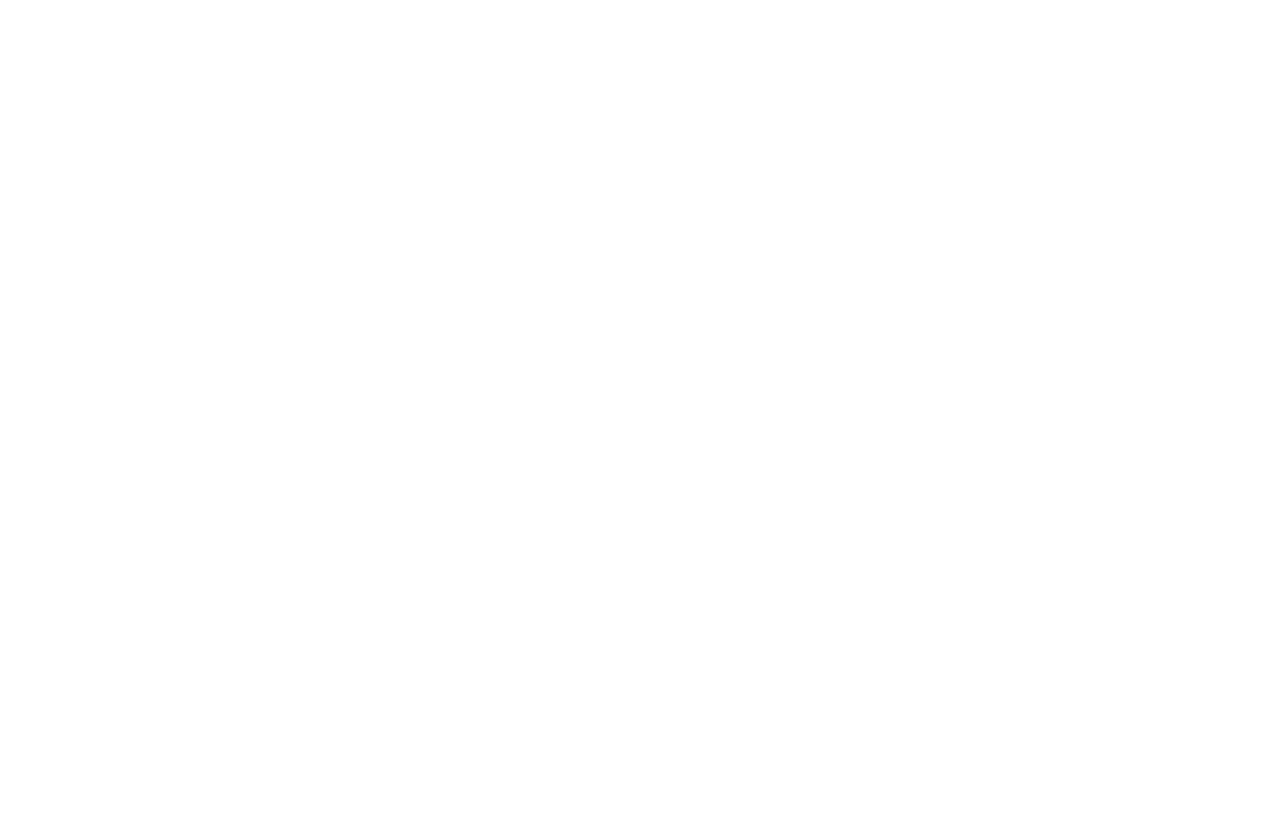
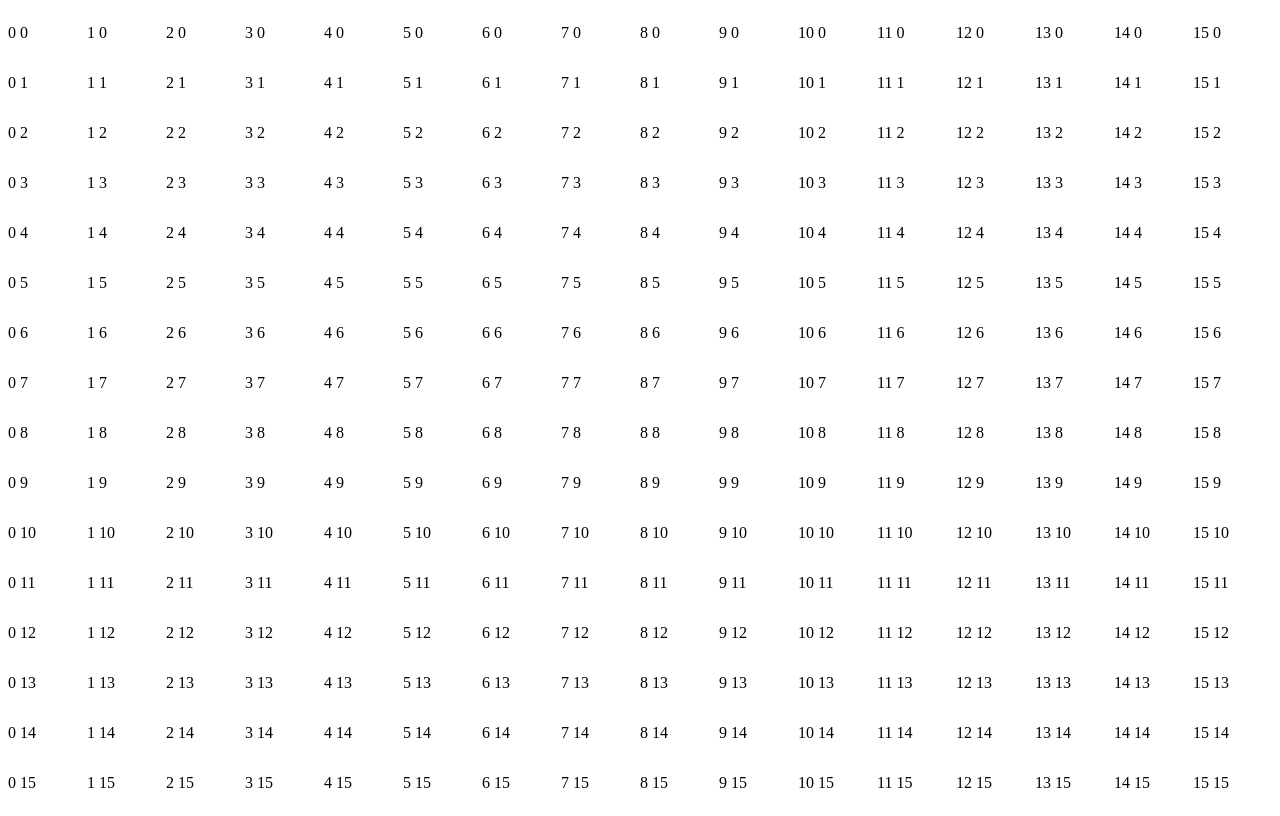
Before and after one commit to julianty/etch-a-sketch-js, a plain HTML site: page index.html in a window 1280 px wide. Drawn offline with Linux system fonts and the light colour scheme.

Commit message:
Arranges children into grid

```diff
--- a/index.html
+++ b/index.html
@@ -5,10 +5,15 @@
   <meta charset="utf-8">
   <title>Etch-a-sketch</title>
   <script src="script.js" defer></script>
+  <link rel="stylesheet" href="style.css">
 </head>
 
 <body>
-
+  <div id="canvas"></div>
 
 </body>
+
+<script>
+</script>
+
 </html>
--- a/script.js
+++ b/script.js
@@ -0,0 +1,18 @@
+let width = 16;
+let height = 16;
+
+let canvas = document.querySelector("#canvas");
+
+
+for(let j=0; j<height; j++) {
+  let rowDiv = document.createElement("div");
+  rowDiv.style.display = "flex";
+  rowDiv.style.flex = `0 0 ${100/height}%`
+  for(let i=0; i<width; i++) {
+    let cell = document.createElement("p");
+    cell.style.flex = `0 0 ${100/width}%`;
+    cell.textContent = `${i} ${j}`;
+    rowDiv.appendChild(cell);
+  }
+  canvas.appendChild(rowDiv);
+}
--- /dev/null
+++ b/style.css
@@ -0,0 +1,6 @@
+#canvas {
+  display: flex;
+  flex-direction: column;
+  min-height: 100vh;
+  justify-content: space-between;
+}
```
